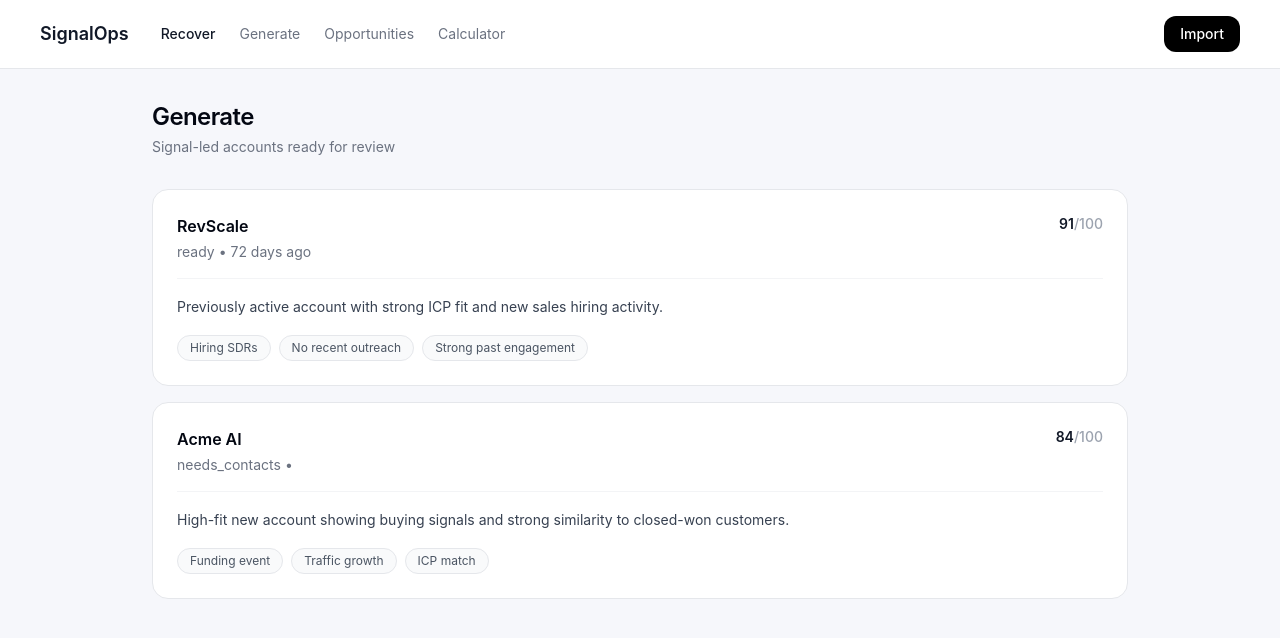
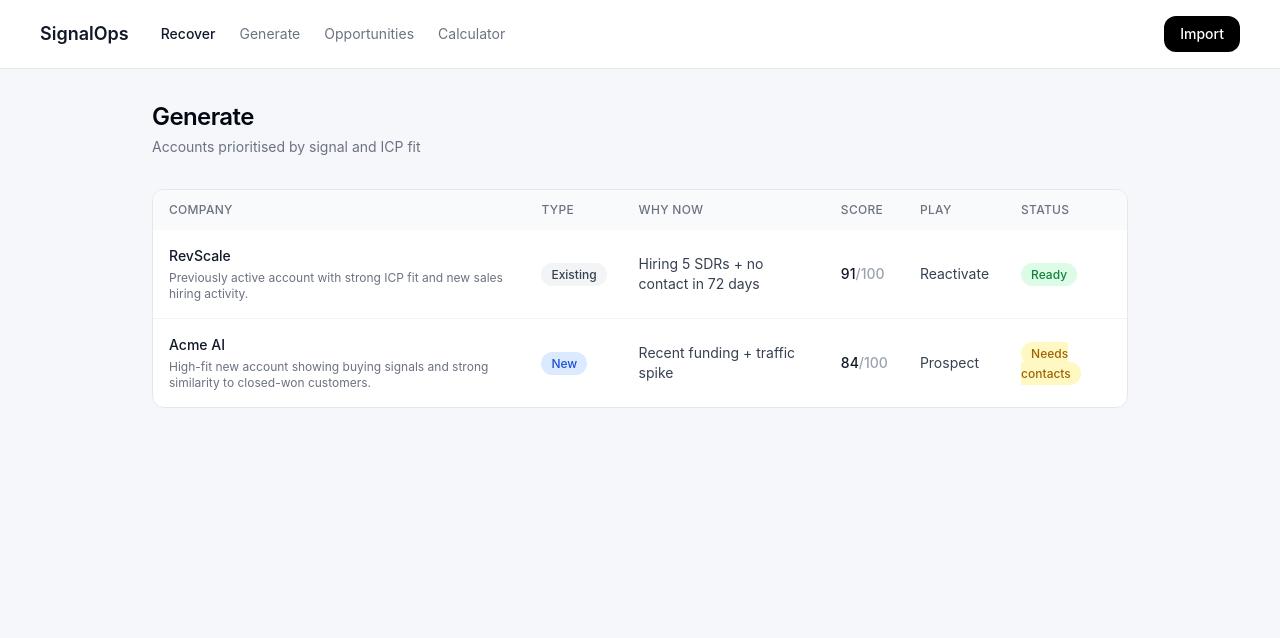
Before and after one commit to powerstephen/SignalOps, a Next.js app: page /generate in a window 1280 px wide. Shown: the top 638 px of the page. Built offline with nearby package versions, Linux system fonts and the light colour scheme.

Commit message:
Update page.tsx

```diff
--- a/app/generate/page.tsx
+++ b/app/generate/page.tsx
@@ -1,17 +1,106 @@
-import AccountCard from "@/components/account-card"
+import Link from "next/link"
 import PageContainer from "@/components/page-container"
 import { accounts } from "@/lib/accounts"
+
+function Badge({
+  label,
+  variant,
+}: {
+  label: string
+  variant: "default" | "green" | "blue" | "yellow"
+}) {
+  const styles = {
+    default: "bg-gray-100 text-gray-700",
+    green: "bg-green-100 text-green-700",
+    blue: "bg-blue-100 text-blue-700",
+    yellow: "bg-yellow-100 text-yellow-700",
+  }
+
+  return (
+    <span
+      className={`rounded-full px-2.5 py-1 text-xs font-medium ${styles[variant]}`}
+    >
+      {label}
+    </span>
+  )
+}
 
 export default function GeneratePage() {
   return (
     <PageContainer
       title="Generate"
-      subtitle="Signal-led accounts ready for review"
+      subtitle="Accounts prioritised by signal and ICP fit"
     >
-      <div className="space-y-4">
-        {accounts.map((account) => (
-          <AccountCard key={account.id} account={account} />
-        ))}
+      <div className="overflow-hidden rounded-xl border border-gray-200 bg-white">
+        <table className="w-full text-sm">
+          <thead className="bg-gray-50 text-left text-xs uppercase tracking-wide text-gray-500">
+            <tr>
+              <th className="px-4 py-3 font-medium">Company</th>
+              <th className="px-4 py-3 font-medium">Type</th>
+              <th className="px-4 py-3 font-medium">Why now</th>
+              <th className="px-4 py-3 font-medium">Score</th>
+              <th className="px-4 py-3 font-medium">Play</th>
+              <th className="px-4 py-3 font-medium">Status</th>
+            </tr>
+          </thead>
+
+          <tbody className="divide-y divide-gray-100">
+            {accounts.map((account) => (
+              <tr
+                key={account.id}
+                className="group hover:bg-gray-50 transition"
+              >
+                <td className="px-4 py-4">
+                  <Link
+                    href={`/account/${account.id}`}
+                    className="font-medium text-gray-900 group-hover:underline"
+                  >
+                    {account.name}
+                  </Link>
+                  <div className="text-xs text-gray-500 mt-1">
+                    {account.summary}
+                  </div>
+                </td>
+
+                <td className="px-4 py-4">
+                  <Badge
+                    label={
+                      account.type === "existing" ? "Existing" : "New"
+                    }
+                    variant={
+                      account.type === "existing" ? "default" : "blue"
+                    }
+                  />
+                </td>
+
+                <td className="px-4 py-4 text-gray-700">
+                  {account.whyNow}
+                </td>
+
+                <td className="px-4 py-4 font-medium text-gray-900">
+                  {account.score}
+                  <span className="text-gray-400">/100</span>
+                </td>
+
+                <td className="px-4 py-4 text-gray-700">
+                  {account.recommendedPlay}
+                </td>
+
+                <td className="px-4 py-4">
+                  {account.status === "ready" && (
+                    <Badge label="Ready" variant="green" />
+                  )}
+                  {account.status === "needs_contacts" && (
+                    <Badge label="Needs contacts" variant="yellow" />
+                  )}
+                  {account.status === "review" && (
+                    <Badge label="Review" variant="default" />
+                  )}
+                </td>
+              </tr>
+            ))}
+          </tbody>
+        </table>
       </div>
     </PageContainer>
   )
```
